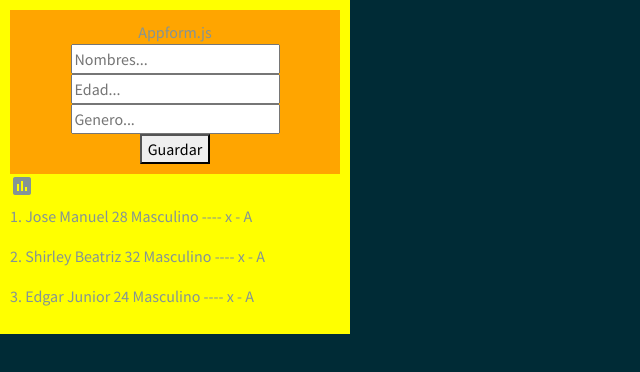
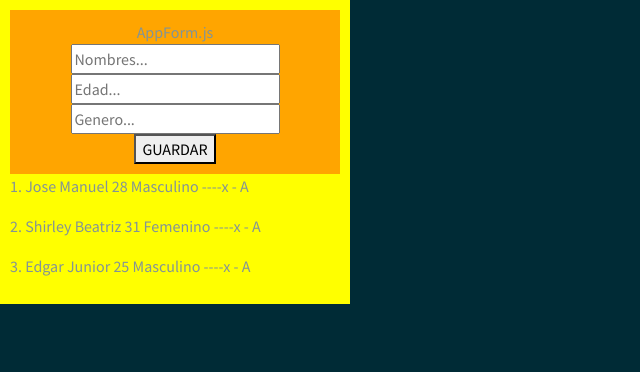
Before and after one commit to YulianaAA26/reactyuli, a React (Create React App) app: page / in a window 1280 px wide. Shown: the top 372 px of the page, without its empty margins (0-640 px from the left). Built offline with nearby package versions, Linux system fonts and the light colour scheme.

Commit message:
v7. Registra previa validacion y usa el idActual para Guardar o Actualizar

```diff
--- a/src/App.js
+++ b/src/App.js
@@ -1,17 +1,28 @@
-import logo from './logo.svg';
-import './App.css';
-import C01componente from './componentes/C01componente';
+//import logo from './logo.svg';
+//import './App.css';
+import {useState} from 'react';
 import Appform from './componentes/Appform';
 
 function App() {
+///READ - LECTURA - fnread ///
+  const [docBD,setDocBD] = useState([]);
+  const fnread = () => {
+
+  }
+
+/// DELETE - eliminar - fnDelete ///
+  const [idActual,setIdActual] = useState("");
+  const fnDelete = (xId) => {
+
+  }
+
+   /// const camposRegistros = {nombre:"", edad:"", genero:""}///
   return (
     <div style={{background:"yellow", width:"350px", padding:"10px"}}>
-      <Appform/>
-      <i class="large material-icons">insert_chart</i>
-
-      <p>1. Jose Manuel 28 Masculino ---- x - A</p>
-      <p>2. Shirley Beatriz 32 Masculino ---- x - A</p>
-      <p>3. Edgar Junior 24 Masculino ---- x - A</p>
+      <Appform {...{idActual}}/>
+      <p>1. Jose Manuel  28 Masculino  ----x - A</p>
+      <p>2. Shirley Beatriz  31 Femenino  ----x - A</p>
+      <p>3. Edgar Junior 25 Masculino  ----x - A</p>
     </div>
   );
 }
--- a/src/Firebase/firebase.js
+++ b/src/Firebase/firebase.js
@@ -2,9 +2,9 @@
 import { initializeApp } from "firebase/app";
 import { getAnalytics } from "firebase/analytics";
 
-import { getAuth } from "firebase/auth";
-import { getStorage, ref, uploadBytes } from "firebase/storage";
-import { getFirestore, addDoc, collection, getDoc, getDocs, query, where, setDoc, deleteDoc, updateDoc } from "firebase/firestore";
+import { getAuth} from "firebase/auth";
+import { getStorage, ref, uploadBytes} from "firebase/storage";
+import { getFirestore, addDoc, collection, getDoc, query, where, setDoc, deleteDoc, updateDoc} from "firebase/firestore";
 import App from "../App";
 // TODO: Add SDKs for Firebase products that you want to use
 // https://firebase.google.com/docs/web/setup#available-libraries
@@ -26,5 +26,5 @@ const app = initializeApp(firebaseConfig);
 const analytics = getAnalytics(app);
 
 const auth = getAuth(app);
-export const db = getFirestore(App);
-const storage = getStorage(App);
+export const db = getFirestore(app);
+const storage = getStorage(app);
--- a/src/componentes/Appform.js
+++ b/src/componentes/Appform.js
@@ -1,15 +1,66 @@
-import React from 'react'
+import React, { useState } from 'react';
+import { db } from "../Firebase/firebase";
+import { addDoc, collection } from 'firebase/firestore';
 
-const Appform = () => {
-  return (
-    <div style={{background:"orange", padding:"10px", textAlign:"center"}}>
-      <h>Appform.js</h><br/>
-      <input placeholder='Nombres...' /><br/>
-      <input placeholder='Edad...' /><br/>
-      <input placeholder='Genero...' /><br/>
-      <button>Guardar</button>
+const AppForm = (props) => {
+  const camposRegistro = {nombre:"",edad:"", genero:""};
+  const [objeto, setObjeto] = useState(camposRegistro);
+/////////////GUARDAR / ACTUALZIAR /////////
+  const manejarEnvio = (e) => {
+    e.preventDefault();
+    try {
+      if(props.idActual==""){ ///////GUARDA///////
+        if(validarForm()){
+          addDoc(collection(db,'persona'), objeto);
+          console.log("Guardar en BD");
+
+        }else{
+          console.log("No se guardo");
+        }
+
+      }else{
+        console.log("Actulizar en BD");
+      }
+    } catch (error) {
+      console.error();
+    }
+  }
+
+  const validarForm = () => {
+    if(objeto.nombre==="" || /^\s+$/.test(objeto.nombre)){ ////(\s=no permite espacios en blanco)/////
+      alert("Escriba nombres...");
+      return false;
+    }
+    if(objeto.edad==="" || /^\s+$/.test(objeto.edad)){ ////(\s=no permite espacios en blanco)/////
+      alert("Escriba la edad...");
+      return false;
+    }
+      if(objeto.genero==="" || /^\s+$/.test(objeto.genero)){ ////(\s=no permite espacios en blanco)/////
+        alert("Escriba un genero...");
+
+        return false;
+    }
+    return true;
+  };
+const manejarCambiosEntrada = (e) => {
+  console.log(e.target.value);
+  const {name, value} = e.target;
+  console.log(name,value);
+  setObjeto({...objeto,[name]:value});
+  console.log("nnnnn");
+}
+
+ return (
+    <div style={{background:"orange",padding:"10px",textAlign:"center",}}>
+      <h>AppForm.js </h> <br/>
+      <form onSubmit={manejarEnvio} >
+        <input onChange = {manejarCambiosEntrada} value={objeto.nombre}name='nombre' type='text' placeholder='Nombres...'/><br/>
+        <input onChange = {manejarCambiosEntrada} value={objeto.edad}name='edad' type='text' placeholder='Edad...'/><br/>
+        <input onChange = {manejarCambiosEntrada} value={objeto.genero}name='genero' type='text' placeholder='Genero...'/><br/>
+        <button>
+          { props.idActual===""? "GUARDAR" : "ACTUALIZAR" }</button>
+      </form>
     </div>
   )
 }
-
-export default Appform
+export default AppForm;
```
